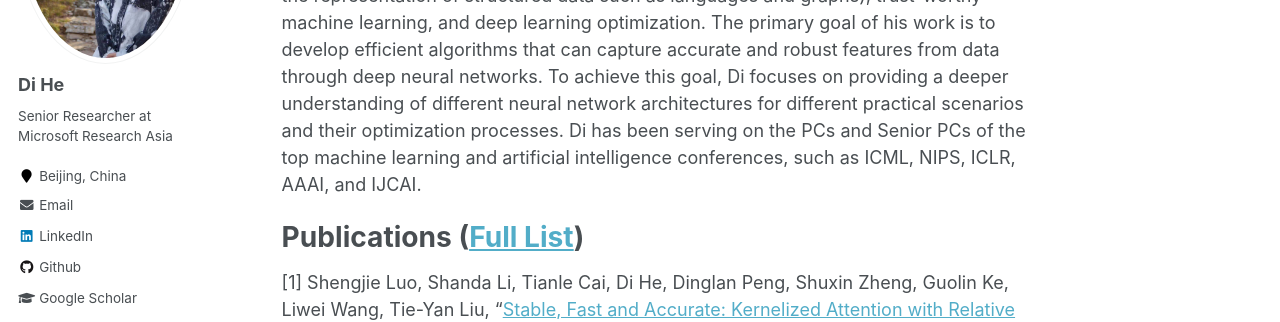
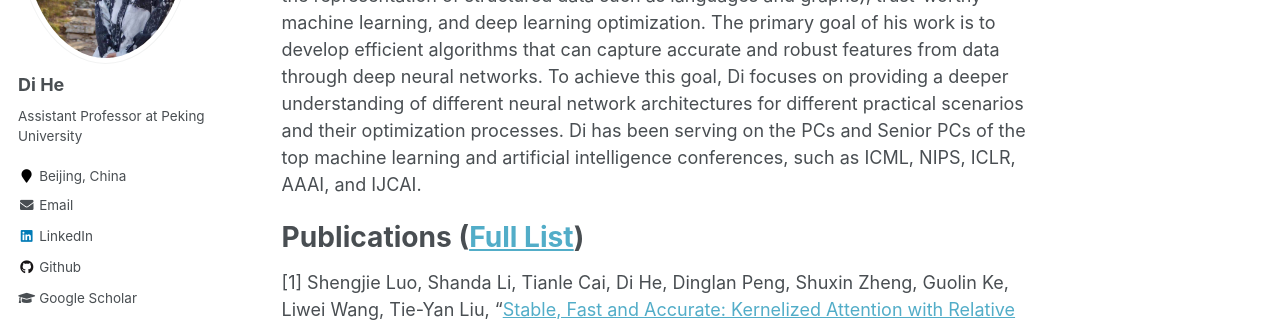
Before and after one commit to DiHe-PKU/DiHe-PKU.github.io, a Jekyll site: the page built from _pages/about.md, in a window 1280 px wide. Shown: the part 310-632 px from the top of the page. Built offline with Jekyll 4.4.1, drawn with Linux system fonts in a browser that asks for light colours.

Commit message:
Update _config.yml

```diff
--- a/_config.yml
+++ b/_config.yml
@@ -82,7 +82,7 @@ analytics:
 author:
   name             : "Di He"
   avatar           : "dihe.jpg"
-  bio              : "Senior Researcher at Microsoft Research Asia"
+  bio              : "Assistant Professor at Peking University"
   location         : "Beijing, China"
   employer         :
   pubmed           :  # "https://www.ncbi.nlm.nih.gov/pubmed/?term=john+snow"
```
